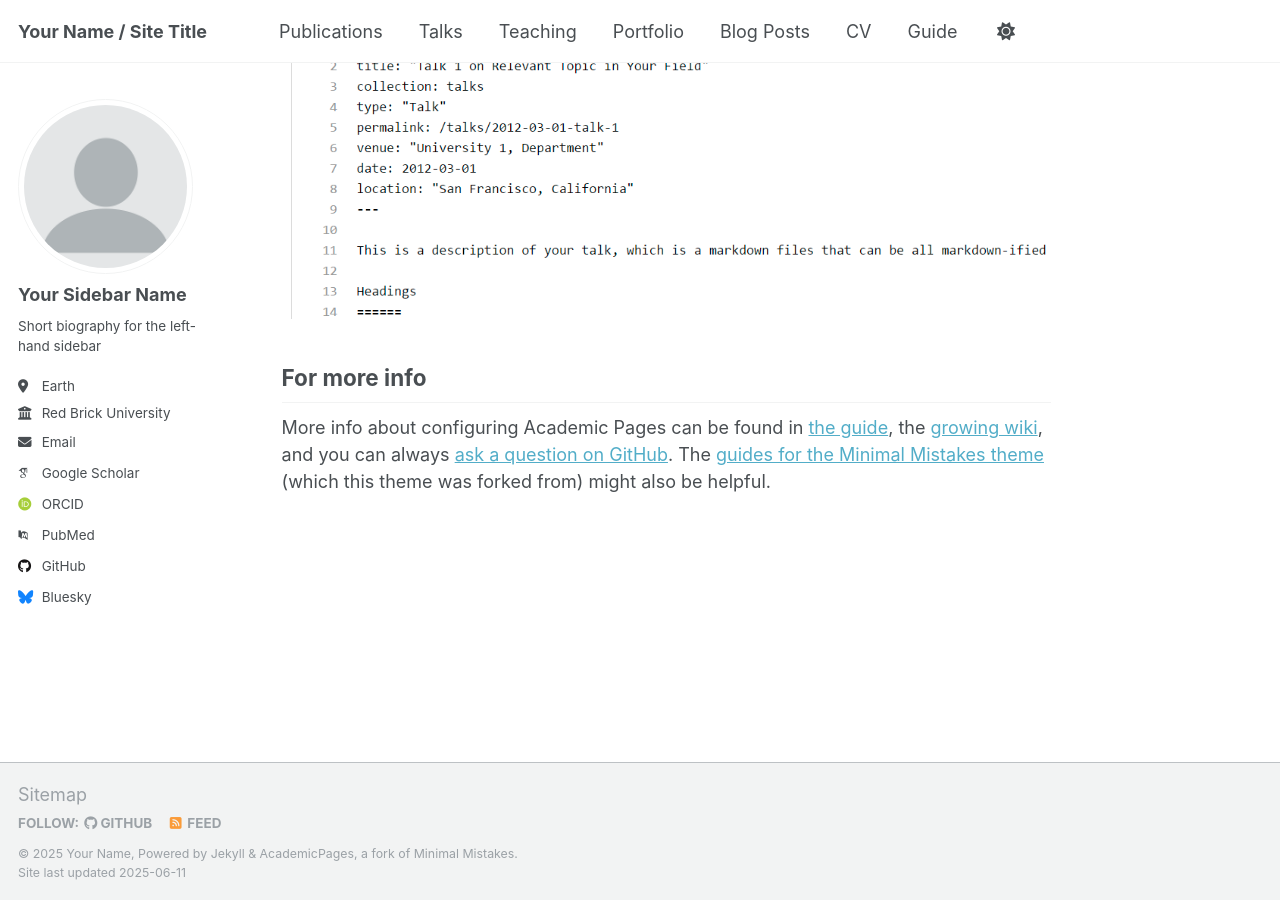
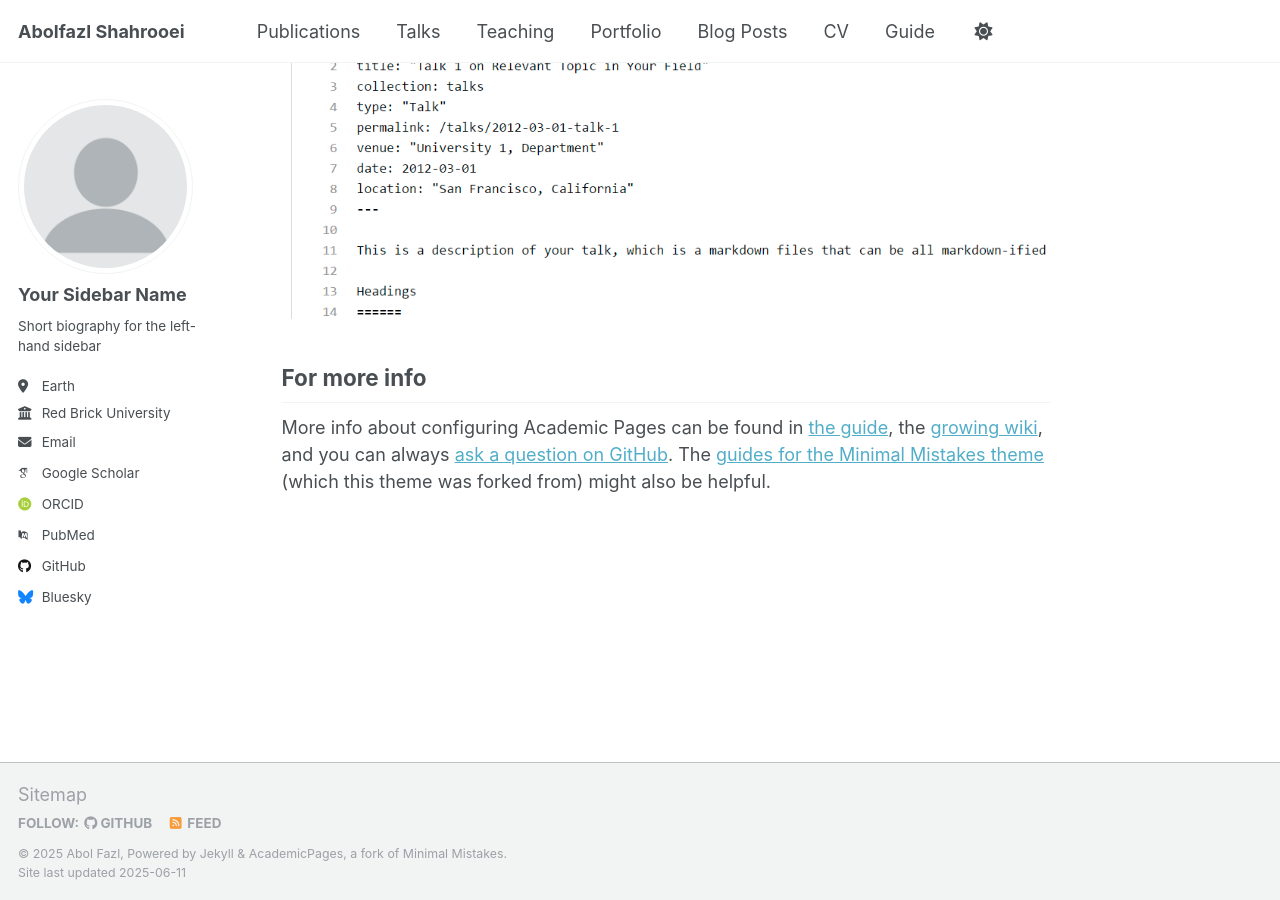
Before and after one commit to a-shahroo/a-shahroo.github.io, a Jekyll site: the page built from _pages/about.md, in a window 1280 px wide and 900 px high, scrolled down 2636 px. Built offline with Jekyll 4.4.1, drawn with Linux system fonts in a browser that asks for light colours; some web fonts are replaced.

Commit message:
Update _config.yml just started

```diff
--- a/_config.yml
+++ b/_config.yml
@@ -9,9 +9,9 @@
 # Basic Site Settings
 locale                   : "en-US"
 site_theme               : "default"
-title                    : "Your Name / Site Title"
+title                    : "Abolfazl Shahrooei"
 title_separator          : "-"
-name                     : &name "Your Name"
+name                     : &name "Abol Fazl"
 description              : &description "personal description"
 url                      : https://academicpages.github.io # the base hostname & protocol for your site e.g. "https://[your GitHub username].github.io" or if you already have some other page hosted on Github then use "https://[your GitHub username].github.io/[Your Repo Name]"
 baseurl                  : "" # the subpath of your site, e.g. "/blog"
```
